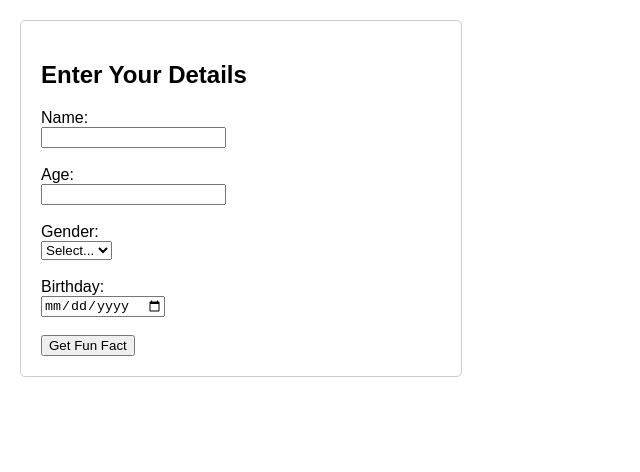
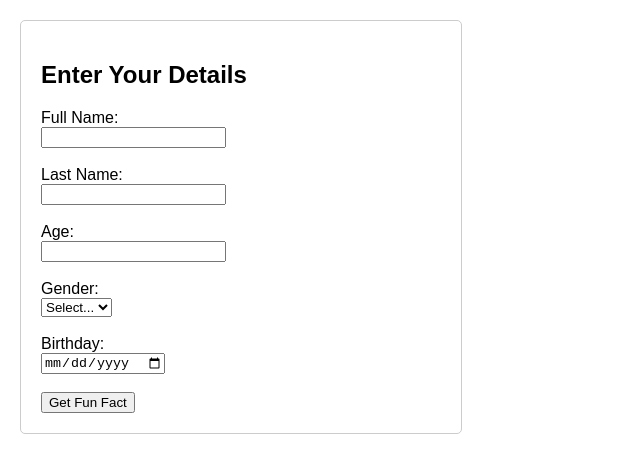
Before and after one commit to Elikariuki/Fun-Facts, a plain HTML site: page index.html in a window 1280 px wide. Shown: the whole page, without its empty margins (0-640 px from the left). Drawn offline with Linux system fonts and the light colour scheme.

Commit message:
added variables

```diff
--- a/index.html
+++ b/index.html
@@ -18,8 +18,12 @@
 <body>
     <h2>Enter Your Details</h2>
     <form id="birthdayForm">
-        <label for="name">Name:</label><br>
-        <input type="text" id="name" required><br><br>
+        <!--added input for first and last name -->
+        <label for="Firstname">Full Name:</label><br>
+        <input type="text" id="firstname" required><br><br>
+
+        <label for="LastName">Last Name:</label><br>
+        <input type="text" id="lastname" required><br><br>
 
         <label for="age">Age:</label><br>
         <input type="number" id="age" required><br><br>
```
